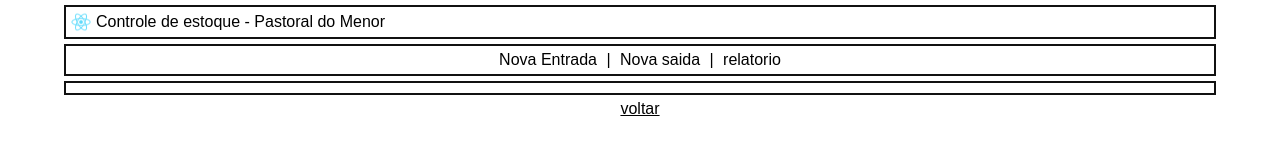
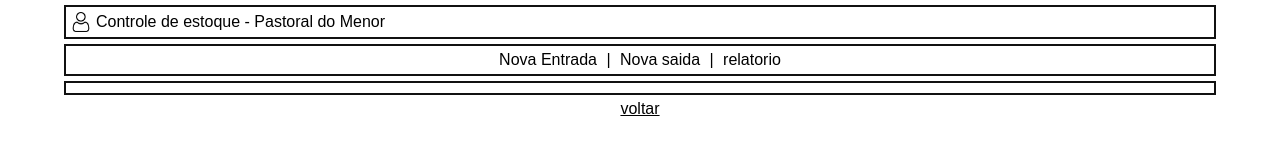
Before and after one commit to HenriAdh/pastoral-do-menor, a React (Create React App) app in the folder front/: page /home in a window 1280 px wide. Shown: the top 160 px of the page. Built offline with nearby package versions, Linux system fonts and the light colour scheme.

Commit message:
fix: change icon of admin

```diff
--- a/front/src/pages/homePage.jsx
+++ b/front/src/pages/homePage.jsx
@@ -14,7 +14,7 @@ const HomePage = () => {
         <div className="center">
             <div className={css.homePage}>
                 <div className="DivBox hcenter gap5">
-                    {isAdmin?<img src="../../logo192.png" alt="admin" height={'20px'} onClick={() => navigate('/hangarekamaori') } />:<></>}
+                    {isAdmin?<img src="../../defaultUser.png" alt="admin" height={'20px'} onClick={() => navigate('/hangarekamaori') } />:<></>}
                     <span>Controle de estoque - Pastoral do Menor</span>
                 </div>
                 <div className="DivBox">
```
Also changed, not shown: front/public/defaultUser.png (added).
